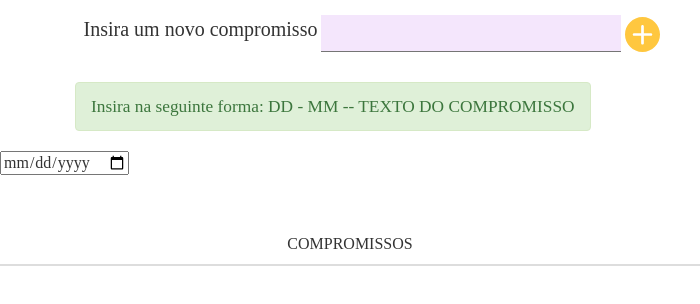
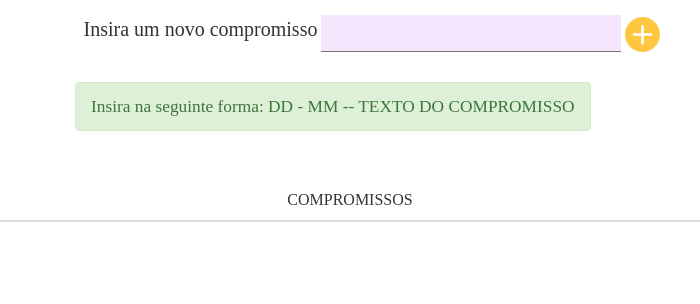
Before and after one commit to Mateuskywalker/Agenda-Electron-JS, an Electron app: page app/index.html in a window 700 px wide. Drawn offline with Linux system fonts and the light colour scheme; no server answers.

Commit message:
First Version Build

```diff
--- a/app/css/index.css
+++ b/app/css/index.css
@@ -10,7 +10,7 @@ td{
 
 .table{
 
-    margin-top: 50px;
+    margin-top: 30px;
 }
 
 #insercao{
--- a/app/index.html
+++ b/app/index.html
@@ -2,7 +2,7 @@
 <html lang="pt-br">
 <head>
     <meta charset="UTF-8">
-    <title>Agenda Legal</title>
+    <title>Agenda</title>
     <link rel="stylesheet" href="css/index.css">
     <link rel="stylesheet" href="css/bootstrap.css">
     <link rel="stylesheet" href="css/reset.css">
@@ -20,8 +20,6 @@
         <div id="label">
             <label class="alert alert-success">Insira na seguinte forma:  DD - MM -- TEXTO DO COMPROMISSO</label>
         </div>
-
-        <input class="calendario" type="date"/>
 
             <table class="table">
                 <thead class="thead">
--- a/package.json
+++ b/package.json
@@ -1,5 +1,5 @@
 {
-  "name": "app-electron",
+  "name": "AGENDA",
   "version": "1.0.0",
   "description": "",
   "main": "main.js",
```
Also changed, not shown: icon/agenda.ico (added), icon/agenda.png (added), 3 other files.
